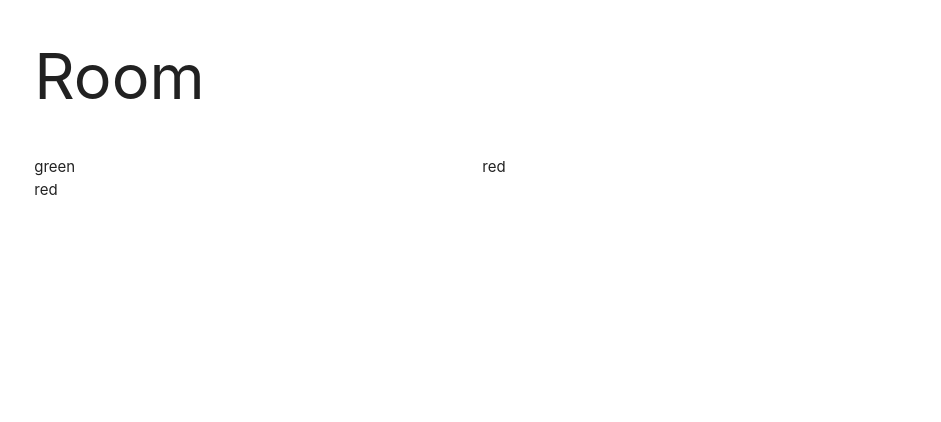
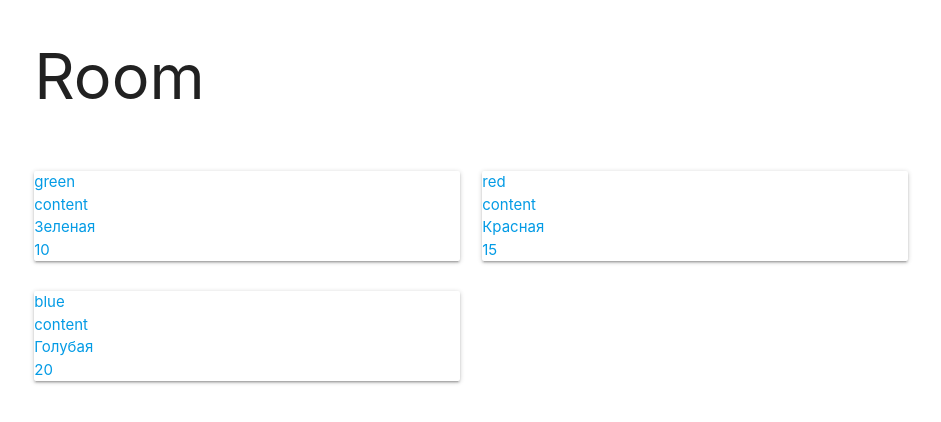
Before and after one commit to FryOS/reserveRoom, an Angular app: page / in a window 1280 px wide. Shown: the top 422 px of the page, without its empty margins (169-1110 px from the left). Built offline with nearby package versions, Linux system fonts and the light colour scheme.

Commit message:
Сделана карточка переговорки Отображаются поля в карточке

```diff
--- a/src/app/components/general-view-rooms/general-view-rooms.component.html
+++ b/src/app/components/general-view-rooms/general-view-rooms.component.html
@@ -6,7 +6,9 @@
   </div>
   <div class="row">
     <div class="col s12 m6" *ngFor="let item of items">
-      {{ item.name }}
+      <ul>
+        <li><app-room-card [room] = item></app-room-card></li>
+      </ul>
 
     </div>
   </div>
--- a/src/app/components/room-card/room-card.component.html
+++ b/src/app/components/room-card/room-card.component.html
@@ -1,3 +1,13 @@
-<p>
-  room-card works!
-</p>
+<div class="card">
+  <div class="card-image">
+    <a href="">
+      <span class="mySpan">{{room.name}}</span>
+      <span class="mySpan">{{room.content}}</span>
+      <span class="mySpan">{{room.color}}</span>
+      <span class="mySpan">{{room.capacity}}</span>
+
+    </a>
+
+
+  </div>
+</div>
--- a/src/app/components/room-card/room-card.component.scss
+++ b/src/app/components/room-card/room-card.component.scss
@@ -0,0 +1,3 @@
+.mySpan {
+  display: block;
+}
--- a/src/app/components/room-card/room-card.component.ts
+++ b/src/app/components/room-card/room-card.component.ts
@@ -1,4 +1,5 @@
-import { Component, OnInit } from '@angular/core';
+import { Component, Input, OnInit } from '@angular/core';
+import { Room } from '../../domain/room';
 
 @Component({
   selector: 'app-room-card',
@@ -6,7 +7,7 @@ import { Component, OnInit } from '@angular/core';
   styleUrls: ['./room-card.component.scss']
 })
 export class RoomCardComponent implements OnInit {
-
+  @Input() room: Room;
   constructor() { }
 
   ngOnInit() {
--- a/src/app/domain/room.ts
+++ b/src/app/domain/room.ts
@@ -2,6 +2,9 @@ export class Room {
   constructor(
     public id: number,
     public name: string,
-    public content: string
+    public content: string,
+    public color: string,
+    public capacity: number
+
   ){}
 }
--- a/src/app/service/room.service.ts
+++ b/src/app/service/room.service.ts
@@ -5,9 +5,9 @@ import { Room } from '../domain/room';
 export class RoomService {
   private  items: Room[] = [];
   constructor() {
-    this.items.push(new Room(1, 'green', 'content'),
-      new Room(2, 'red', 'content'),
-      new Room(3, 'red', 'content'))
+    this.items.push(new Room(1, 'green', 'content', 'Зеленая', 10),
+      new Room(2, 'red', 'content', 'Красная', 15),
+      new Room(3, 'blue', 'content', 'Голубая', 20))
 
   }
 
```
